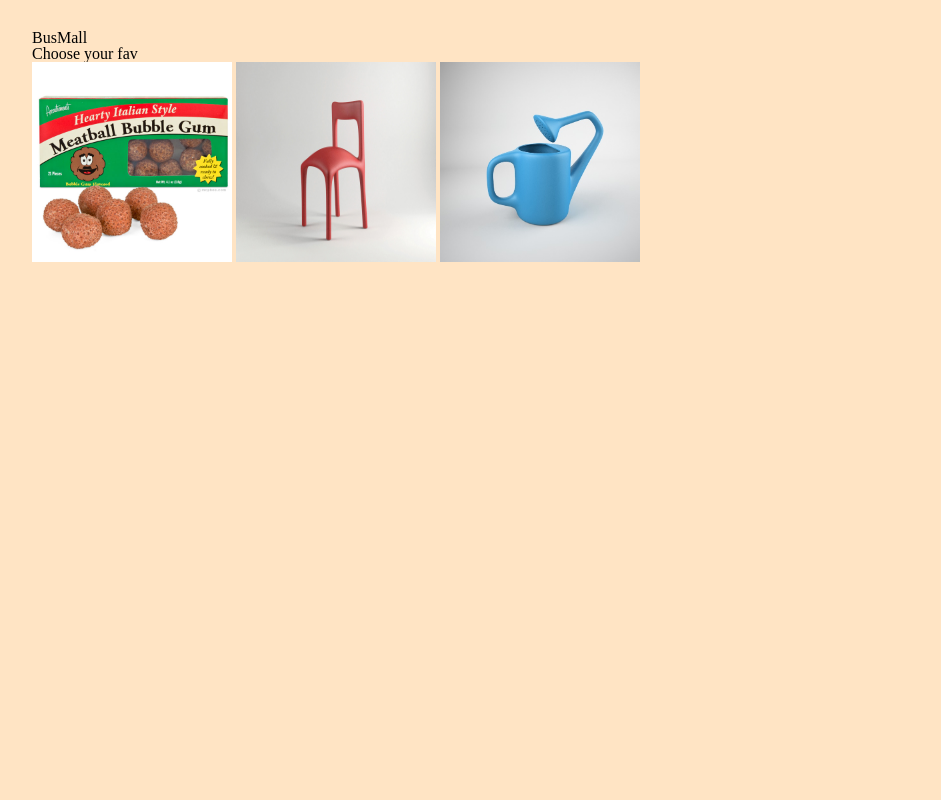
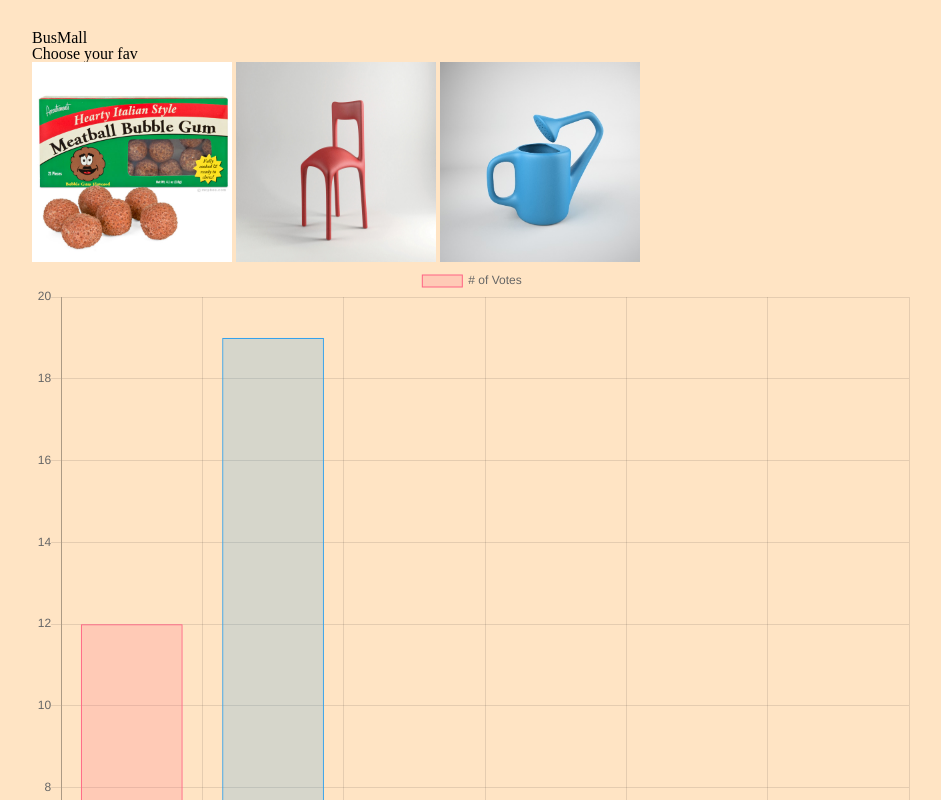
Before and after one commit to maximillian47/bus-mall, a plain HTML site: page index.html in a window 1280 px wide. Shown: the top 800 px of the page, without its empty margins (168-1109 px from the left). Drawn offline with nearby package versions, Linux system fonts and the light colour scheme.

Commit message:
testing acp

```diff
--- a/index.html
+++ b/index.html
@@ -22,7 +22,7 @@
     </section>
 
     <section id="Chart">
-    <canvas id="myChart" width="150" height="150"></canvas>
+    <canvas id="myChart" width="50" height="50"></canvas>
     </section>
 
   </main>
--- a/js/app.js
+++ b/js/app.js
@@ -39,20 +39,20 @@
 new Product('wine-glass');
 
 
-function getRandomIndex(){
+function getRandomIndex() {
   return Math.floor(Math.random() * allProducts.length);
 }
 
-function renderProduct(){
+function renderProduct() {
   let indexArray = [];
 
   while (indexArray.length < 3) {
     let rand = getRandomIndex();
-    while (!indexArray.includes(rand)){
+    while (!indexArray.includes(rand)) {
       indexArray.push(rand);
     }
   }
-
+  // console.log(indexArray);
   let firstIndex = indexArray.pop();
   let secondIndex = indexArray.pop();
   let thirdIndex = indexArray.pop();
@@ -79,7 +79,7 @@
 //   }
 // }
 
-function handleClick(event){
+function handleClick(event) {
   let productClicked = event.target.title;
 
   if (event.target === myContainer) {
@@ -88,15 +88,15 @@
 
   totalClicks++;
 
-  for (let i = 0; i < allProducts.length; i++){
-    if(productClicked === allProducts[i].name) {
+  for (let i = 0; i < allProducts.length; i++) {
+    if (productClicked === allProducts[i].name) {
       allProducts[i].votes++;
     }
   }
 
   renderProduct();
 
-  if (totalClicks === clicksAllowed){
+  if (totalClicks === clicksAllowed) {
     myContainer.removeEventListener('click', handleClick);
   }
 }
@@ -109,5 +109,43 @@
 
 renderProduct();
 
+var ctx = document.getElementById('myChart').getContext('2d');
+var myChart = new Chart(ctx, {
+    type: 'bar',
+    data: {
+    labels: ['Red', 'Blue', 'Yellow', 'Green', 'Purple', 'Orange'],
+        datasets: [{
+    label: '# of Votes',
+            data: [12, 19, 3, 5, 2, 3],
+            backgroundColor: [
+                'rgba(255, 99, 132, 0.2)',
+                'rgba(54, 162, 235, 0.2)',
+                'rgba(255, 206, 86, 0.2)',
+                'rgba(75, 192, 192, 0.2)',
+                'rgba(153, 102, 255, 0.2)',
+                'rgba(255, 159, 64, 0.2)'
+            ],
+            borderColor: [
+                'rgba(255, 99, 132, 1)',
+                'rgba(54, 162, 235, 1)',
+                'rgba(255, 206, 86, 1)',
+                'rgba(75, 192, 192, 1)',
+                'rgba(153, 102, 255, 1)',
+                'rgba(255, 159, 64, 1)'
+            ],
+            borderWidth: 1
+        }]
+    },
+    options: {
+    scales: {
+    yAxes: [{
+    ticks: {
+    beginAtZero: true
+                }
+            }]
+        }
+    }
+});
+
 myContainer.addEventListener('click', handleClick);
 // myButton.addEventListener('click', handleButtonClick);
```
